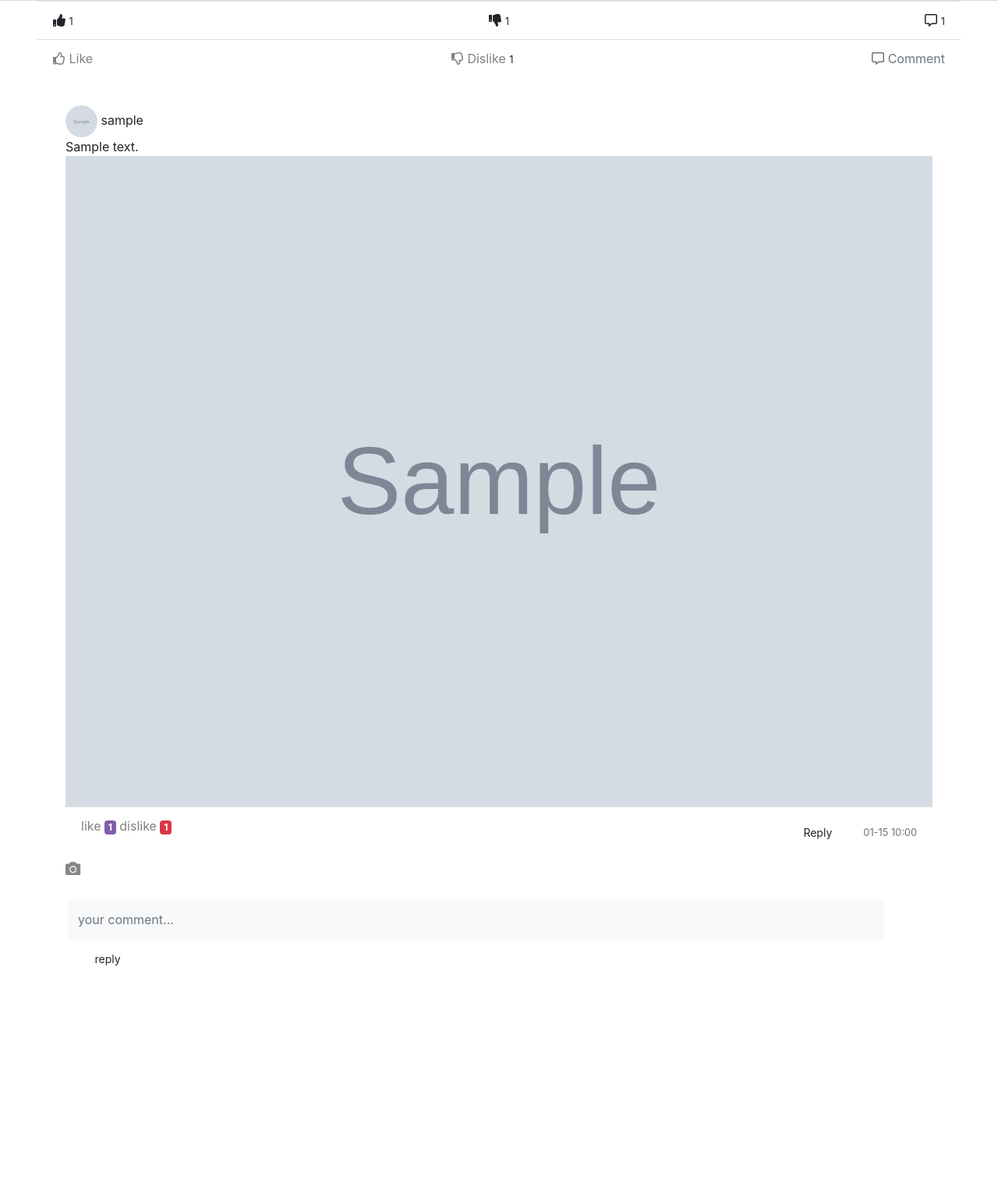
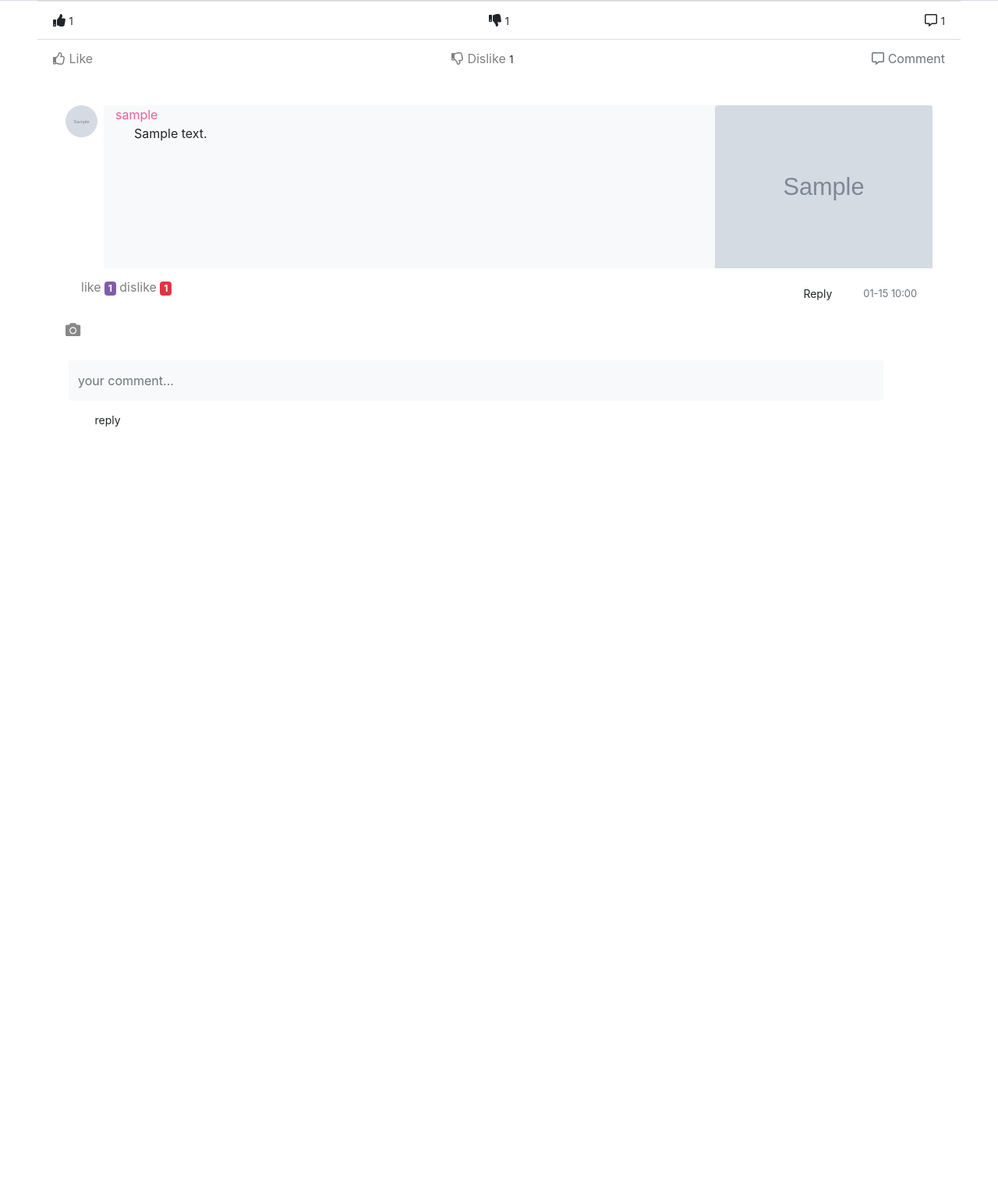
Before and after one commit to LaraDarine/lara-disqus, a Django app: page /discussions/1/ in a window 1280 px wide. Shown: the part 1109-2631 px from the top of the page at 78% size. Run offline with Django 3.2, Linux system fonts and the light colour scheme; tables that the repository leaves empty hold one stand-in row (values such as "Sample post"); grey boxes marked "Sample" are stand-in pictures; some libraries are stand-ins or nearby versions.

Commit message:
Start styling comment container :art: :tada:

```diff
--- a/templates/discussions/discussion-details.html
+++ b/templates/discussions/discussion-details.html
@@ -71,13 +71,14 @@
                     {% for comment in discussion.get_comments %}
 
                     <!-- Comment Section -->
-                    <div class="d-flex flex-wrap w-100">
+                    <div class="w-100">
                         <div class="comment-text p-3 w-100">
-                            <div>
+                            <div class="d-flex w-100">
                                 <img src="{{ comment.author.profile.picture.url}}"
                                     alt="{{ comment.author}}" class="profile-img">
-                                <span class="bold">{{ comment.author}}</span>
-                                <span class="m-b-15 d-block">
+                                <div class="container ml-2 bg-light">
+                                    <a href="#" class="text-secondary">{{ comment.author}}</a>
+                                    <span class="m-b-15 ml-4 d-block">
                                         {{ comment.content }}
                                     </span>
                                 </div>
@@ -86,7 +87,8 @@
                                     <img src="{{ comment.image.url }}" class="card-img-top" alt="{{ comment.id }}">
                                 </div>
                                 {% endif %}
-                            <div class="card-footer d-flex justify-content-between">
+                            </div>
+                            <div class="card-footer border-0 d-flex justify-content-between">
                                 <div class="">
                                     {% if current_user in comment.likes.all %}
                                     <a class="like" href="{% url 'toggle_comment_like' pk=comment.id %}">
```
Lines whose indentation alone changed are shown as unchanged.
